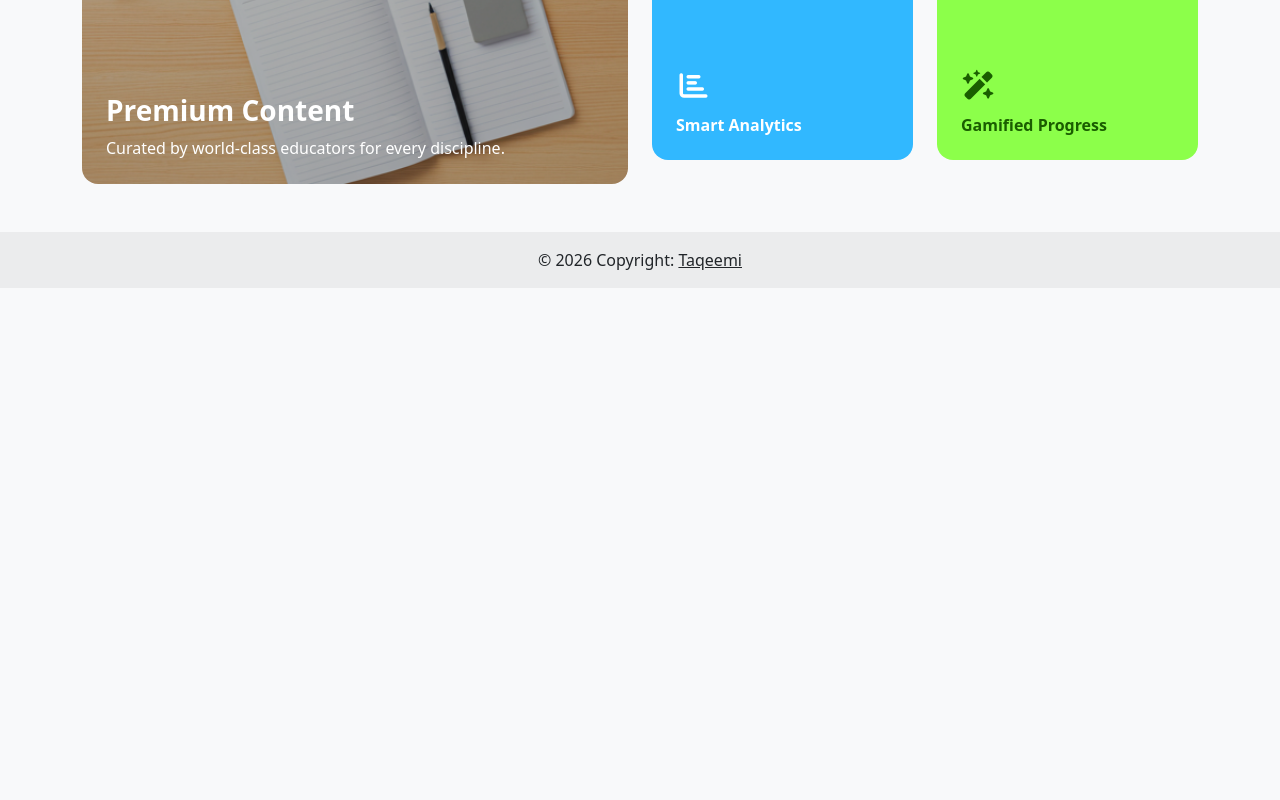
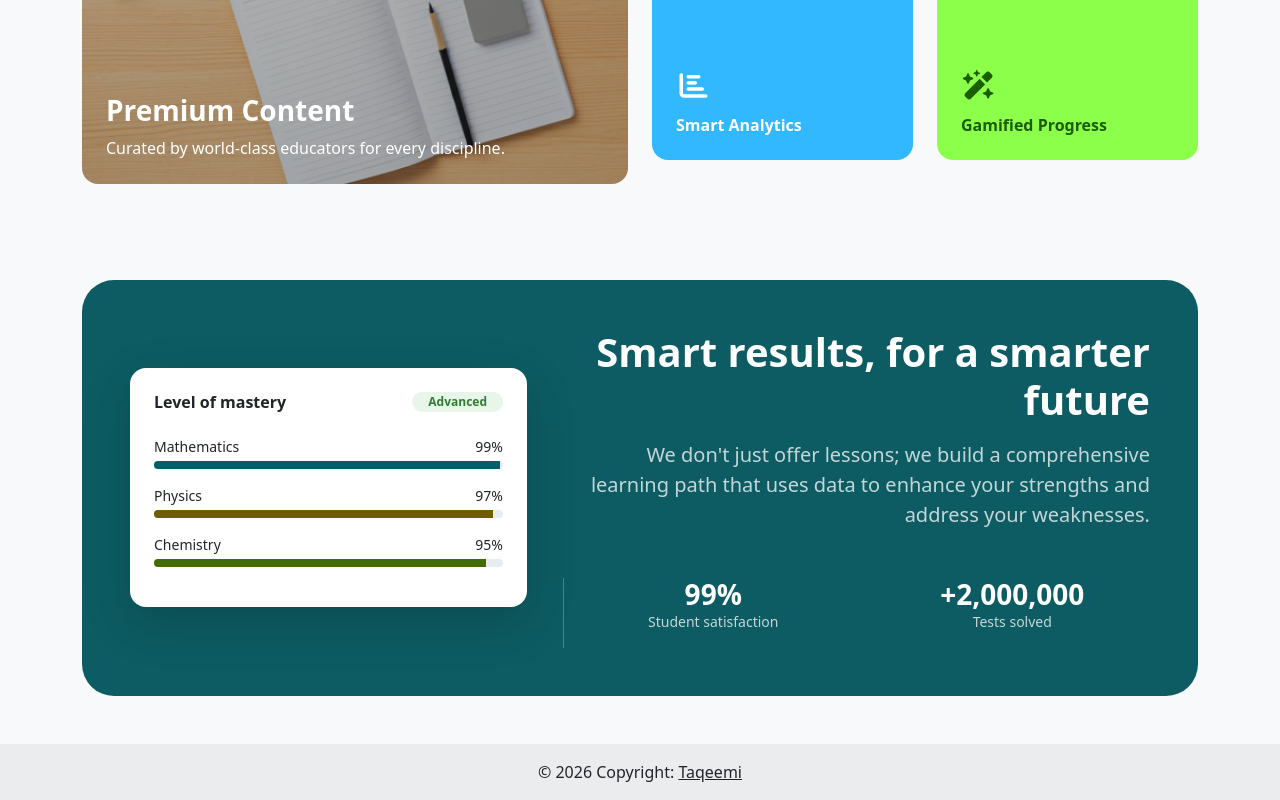
Before and after one commit to ahmed-waly55/taqeemi-Application, an Angular app: page /home in a window 1280 px wide. Shown: the part 1561-2361 px from the top of the page. Before the commit the page ends 1849 px from the top, so only its background shows below. Built offline with nearby package versions, Linux system fonts and the light colour scheme.

Commit message:
added Smart results section

```diff
--- a/src/app/layout/landing/landing.component.html
+++ b/src/app/layout/landing/landing.component.html
@@ -152,3 +152,70 @@
     </div>
   </div>
 </section>
+
+
+
+<section class="results-section py-5">
+  <div class="container">
+    <div class="main-wrapper p-4 p-md-5 rounded-5 text-white position-relative overflow-hidden" style="background-color: #0d5c63;">
+      <div class="row align-items-center g-5">
+
+        <div class="col-lg-5 order-2 order-lg-1 text-start">
+          <div class="stats-card p-4 rounded-4 shadow-lg bg-white text-dark">
+             <div class="d-flex justify-content-between align-items-center mb-4" dir="ltr">
+                <h6 class="fw-bold mb-0">Level of mastery</h6>
+                <span class="badge rounded-pill bg-success-alpha px-3" style="background-color: #e8f5e9; color: #2e7d32;">Advanced</span>
+             </div>
+
+             <div class="subject mb-3" dir="ltr">
+                <div class="d-flex justify-content-between small mb-1">
+                   <span>Mathematics</span>
+                   <span>99%</span>
+                </div>
+                <div class="progress" style="height: 8px;">
+                   <div class="progress-bar" style="width: 99%; background-color: #005f6b;"></div>
+                </div>
+             </div>
+             <div class="subject mb-3" dir="ltr">
+                <div class="d-flex justify-content-between small mb-1">
+                   <span>Physics</span>
+                   <span>97%</span>
+                </div>
+                <div class="progress" style="height: 8px;">
+                   <div class="progress-bar" style="width: 97%; background-color: #6d5d00;"></div>
+                </div>
+             </div>
+             <div class="subject mb-3" dir="ltr">
+                <div class="d-flex justify-content-between small mb-1">
+                   <span>Chemistry</span>
+                   <span>95%</span>
+                </div>
+                <div class="progress" style="height: 8px;">
+                   <div class="progress-bar" style="width: 95%; background-color: #436d00;"></div>
+                </div>
+             </div>
+
+             </div>
+        </div>
+
+        <div class="col-lg-7 text-end order-1 order-lg-2" dir="ltr">
+          <h2 class="fw-bold mb-3 display-6">Smart results, for a smarter future</h2>
+          <p class="opacity-75 mb-5 fs-5">
+            We don't just offer lessons; we build a comprehensive learning path that uses data to enhance your strengths and address your weaknesses.          </p>
+
+          <div class="row g-4 text-center">
+             <div class="col-6 border-start border-light border-opacity-25">
+                <h3 class="fw-bold mb-0"><span class="counter" data-target="98">99</span>%</h3>
+                <p class="small opacity-75">Student satisfaction</p>
+             </div>
+             <div class="col-6">
+                <h3 class="fw-bold mb-0">+<span class="counter" data-target="2000000">2,000,000</span></h3>
+                <p class="small opacity-75">Tests solved</p>
+             </div>
+          </div>
+        </div>
+
+      </div>
+    </div>
+  </div>
+</section>
```
